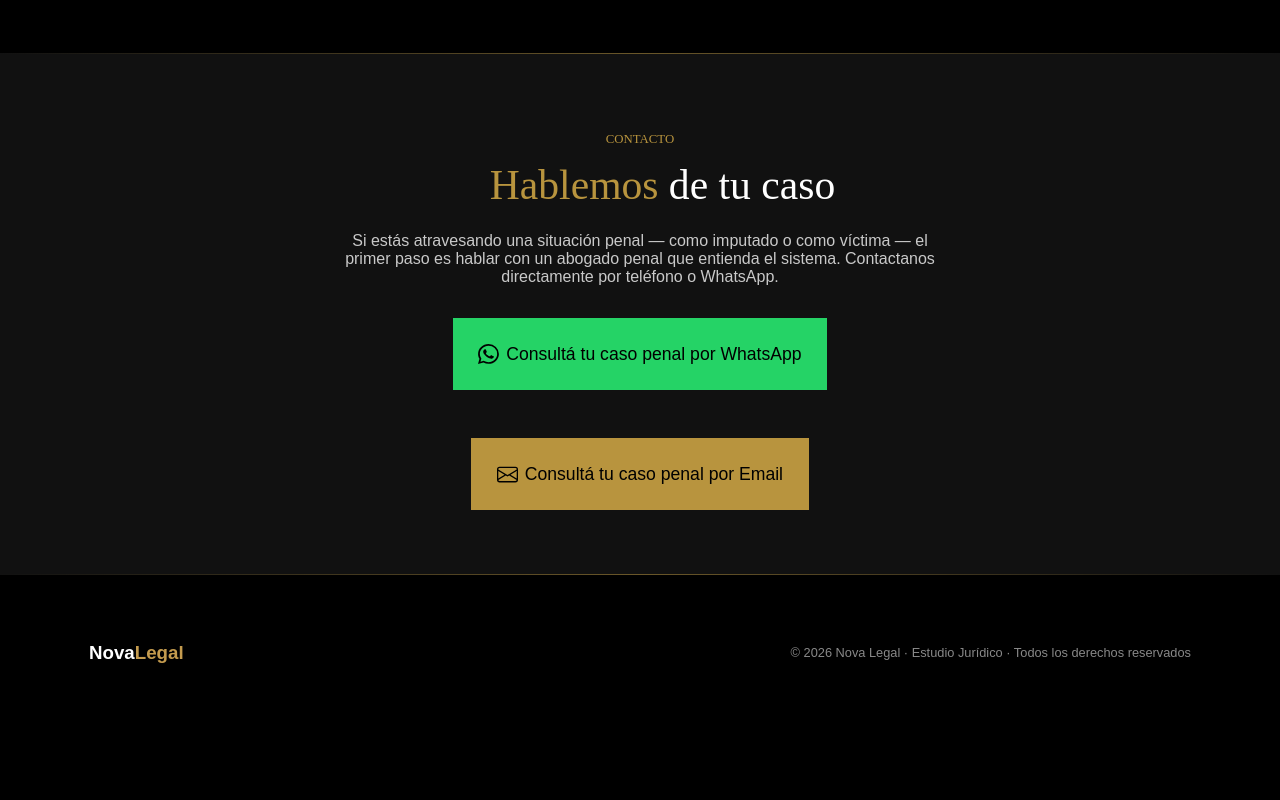
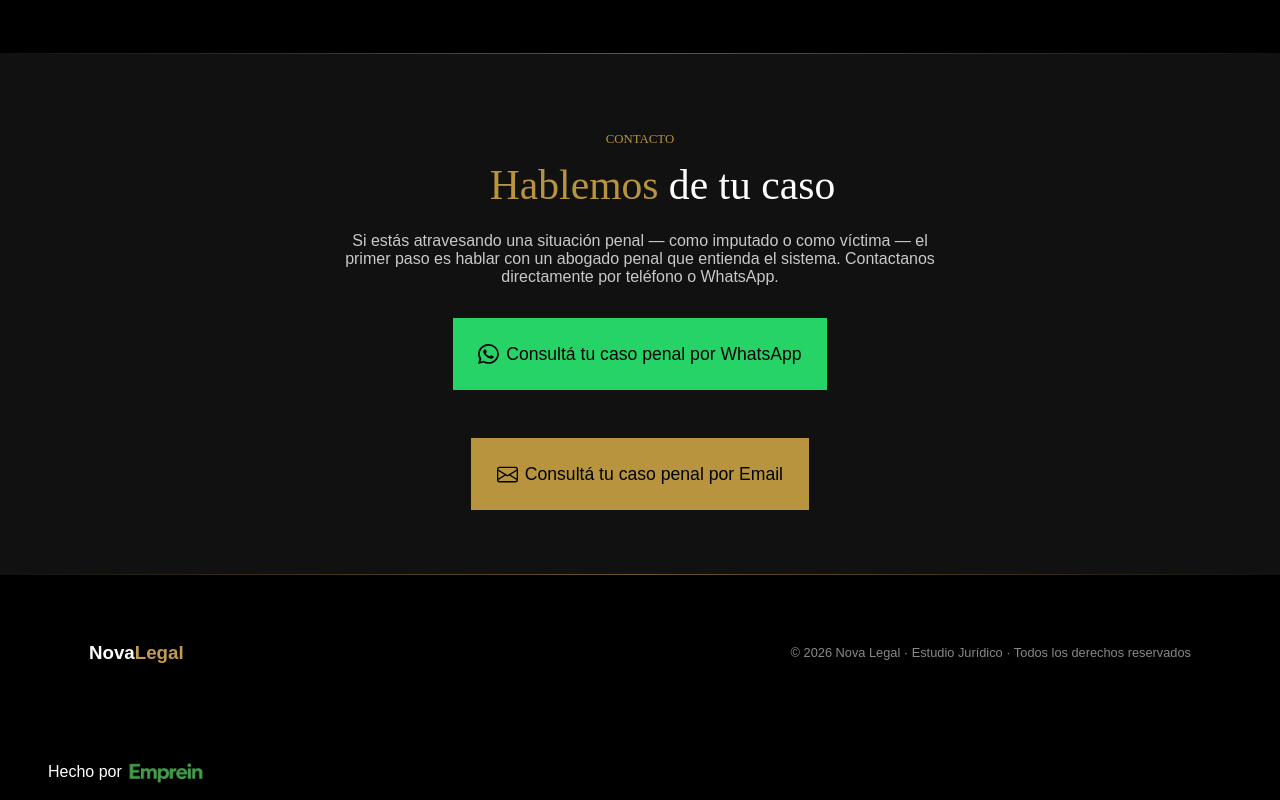
Before and after one commit to nehuenprime/juridico-ejemplo, a plain HTML site: page index.html in a window 1280 px wide. Shown: the part 2845-3645 px from the top of the page. Before the commit the page ends 3575 px from the top, so only its background shows below. Drawn offline with Linux system fonts and the light colour scheme.

Commit message:
agregando marca de agua: emprein

```diff
--- a/css/style.css
+++ b/css/style.css
@@ -573,6 +573,27 @@ footer {
 }
 
 
+.section-emprein{
+    padding: 1rem;
+}
+
+.p-emprein{
+    padding-left: 2rem;
+    margin: 0;
+    color: #fff;
+}
+
+.link-emprein{
+    text-decoration: none;
+    font-weight: bold;
+    color: #47A151;
+}
+
+.logo-emprein{
+    width: 5rem;
+    margin-bottom:-1.4rem;
+}
+
 
 
 
--- a/index.html
+++ b/index.html
@@ -201,6 +201,9 @@
         <h3 class="h3-footer">Nova<span>Legal</span></h3>
         <p class="p-footer">© 2026 Nova Legal · Estudio Jurídico · Todos los derechos reservados</p>
     </footer>
+    <section class="section-emprein">
+        <p class="p-emprein">Hecho por <a href="https://www.emprein.com.ar" target="_blank" class="link-emprein"><img src="img/ChatGPT Image 7 sept 2026, 19_56_33.png" alt="emprein logo" class="logo-emprein"></a></p>
+    </section>
 
 <script src="script.js"></script>
 </body>
```
Also changed, not shown: img/ChatGPT Image 7 sept 2026, 19_56_33.png (added), img/emprein-logo.jpg (added).
